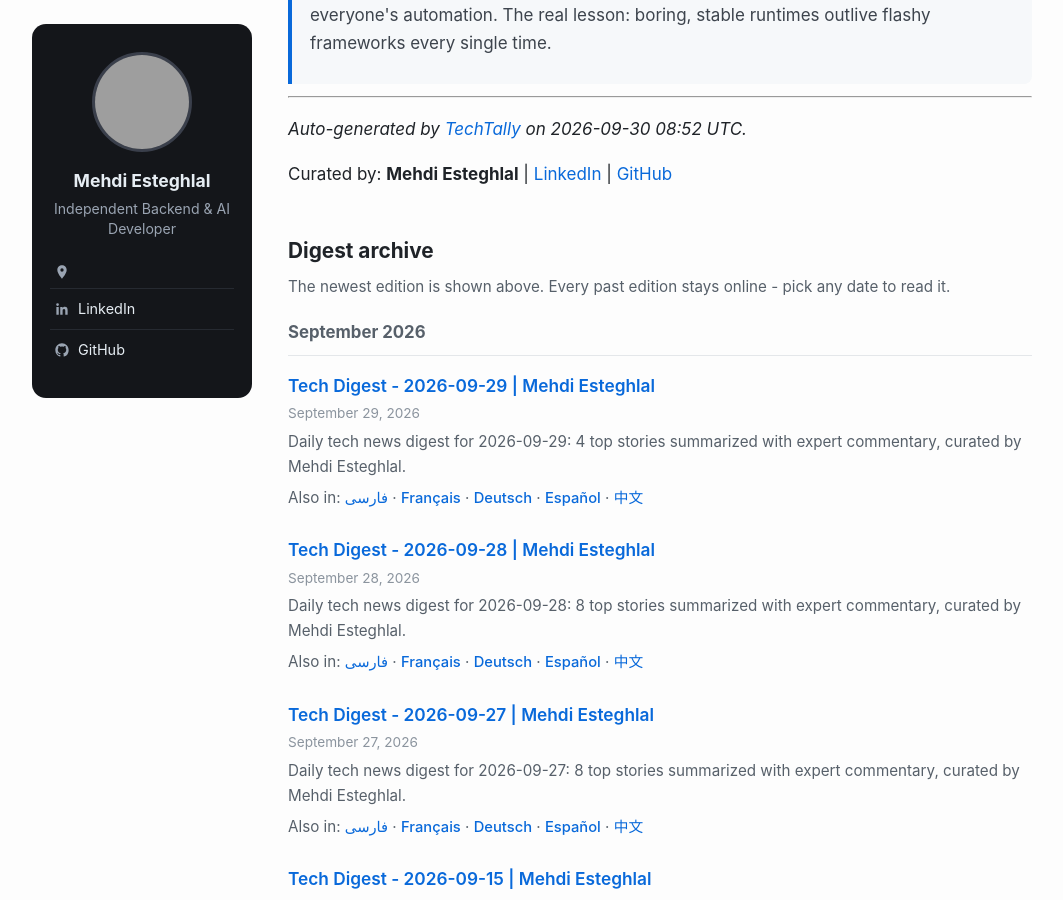
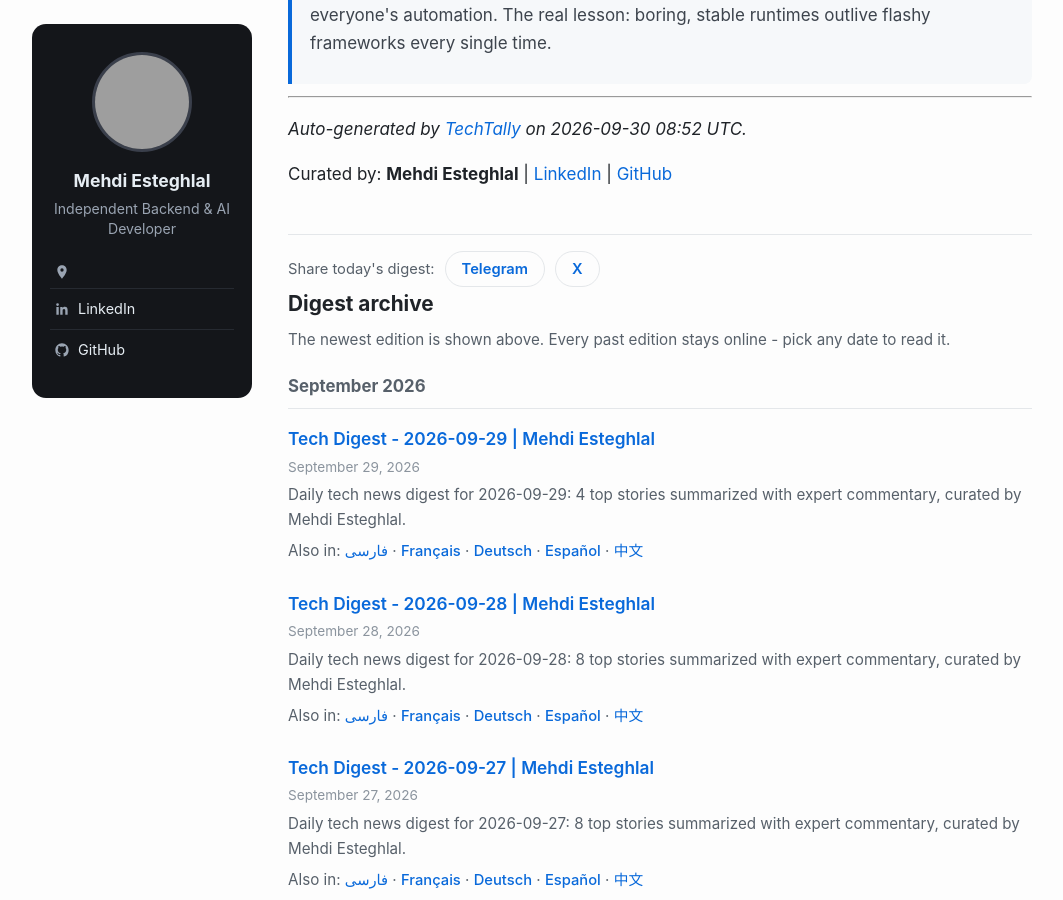
Before and after one commit to Mehdiest/tech-news-curator, a Jekyll site: the page built from index.md, in a window 1280 px wide and 900 px high, scrolled down 5174 px, cut to the strip 0-900 px from the top of the window. Shown: the whole strip, without its empty margins (108-1171 px from the left). Built offline with Jekyll 4.4.1, drawn with Linux system fonts in a browser that asks for light colours; grey boxes are pictures that could not be loaded.

Commit message:
Home: add share buttons for the latest digest

```diff
--- a/index.md
+++ b/index.md
@@ -34,6 +34,19 @@ description: "TechTally: the day's top tech stories, ranked every morning across
 <section class="latest-digest" id="today">
   {% include latest_digest.html %}
 </section>
+
+<!-- Share the latest digest straight from the home page.
+     Same .share-row styling the digest layout uses. -->
+{% assign latest_post = site.pages | where_exp: "item", "item.path contains 'posts/'" | where_exp: "item", "item.lang == 'en'" | sort: "date" | reverse | first %}
+{% if latest_post %}
+<div class="share-row home-share-row">
+  <span class="share-label">Share today's digest:</span>
+  <a class="share-btn share-tg" target="_blank" rel="noopener"
+     href="https://t.me/share/url?url={{ latest_post.url | absolute_url | url_encode }}&text={{ latest_post.title | url_encode }}">Telegram</a>
+  <a class="share-btn share-x" target="_blank" rel="noopener"
+     href="https://twitter.com/intent/tweet?url={{ latest_post.url | absolute_url | url_encode }}&text={{ latest_post.title | url_encode }}">X</a>
+</div>
+{% endif %}
 
 <section class="digest-archive" id="digest-archive">
   <h2>Digest archive</h2>
```
